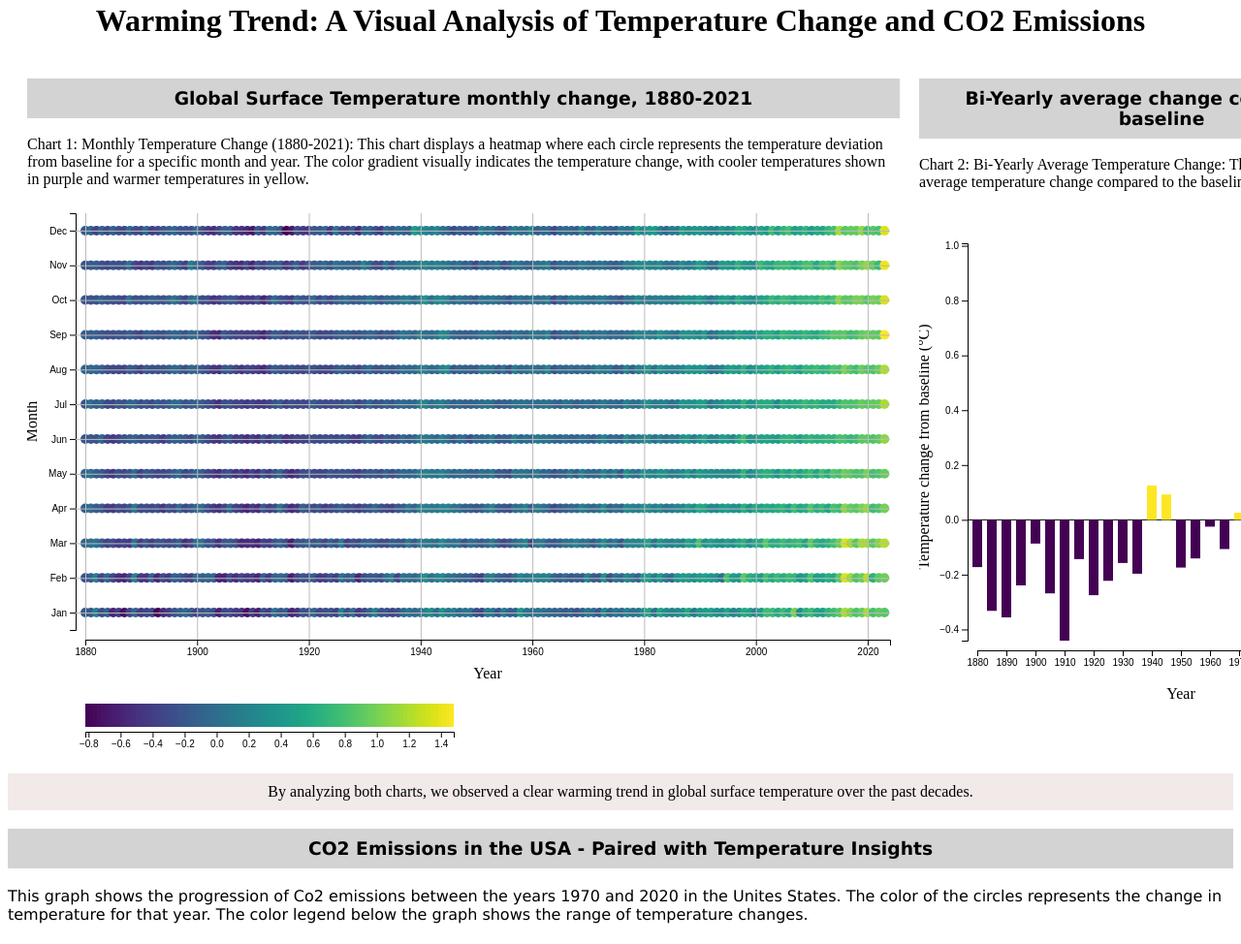
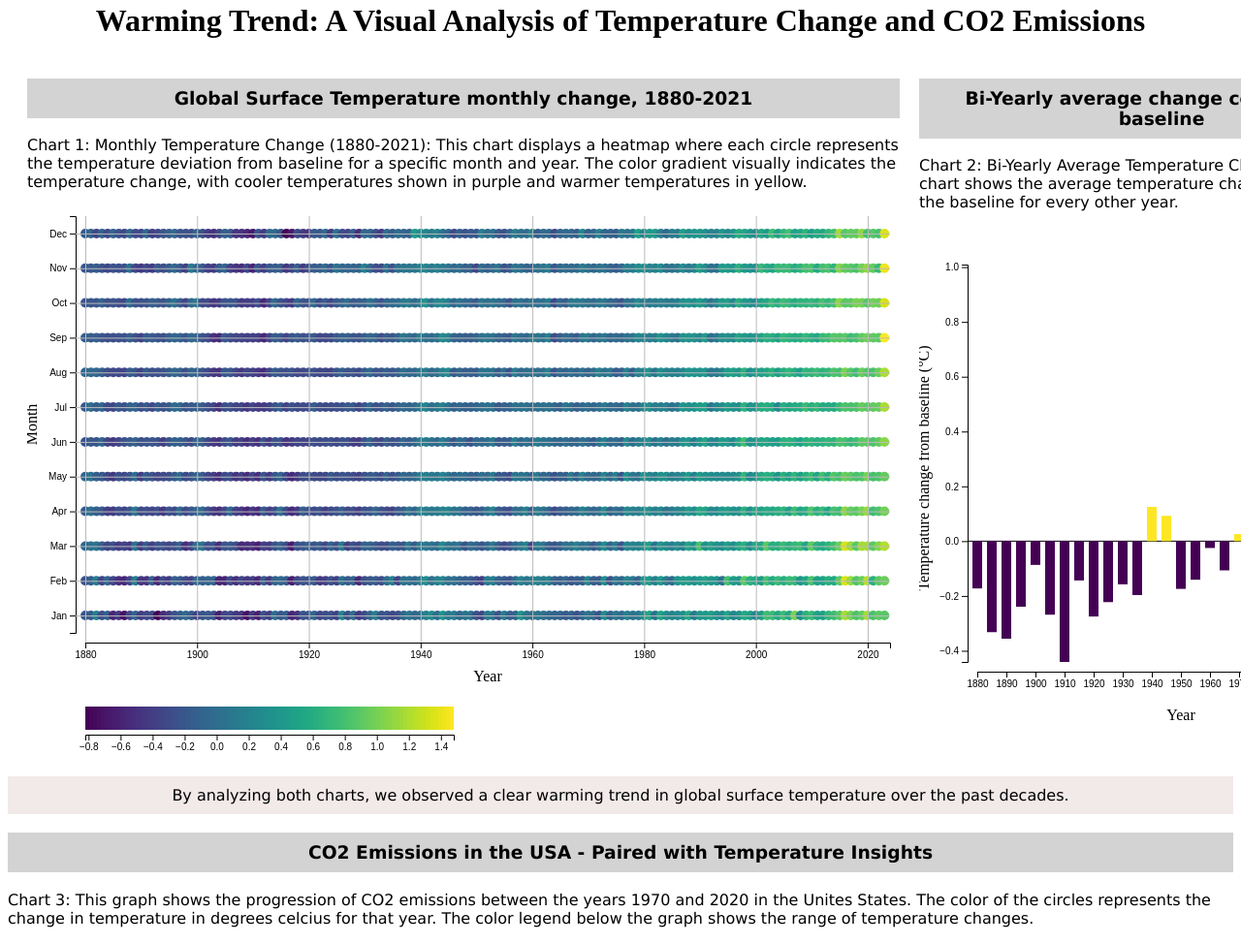
Before and after one commit to KTsula/Visualization_3300_Project_1, a plain HTML site: page index.html in a window 1280 px wide. Shown: the part 18-992 px from the top of the page at 97% size. Drawn offline with nearby package versions, Linux system fonts and the light colour scheme.

Commit message:
fixed fonts

```diff
--- a/index.html
+++ b/index.html
@@ -22,18 +22,27 @@
   <p>
   <div style="display: flex; align-items: flex-start; margin: 20px;">
     <div style="flex: 1; margin-right: 20px;">
-        <h3 style="font-family: Verdana; text-align: center; background-color: lightgray; padding: 10px">Global Surface Temperature monthly change, 1880-2021</h3>
-        <p>Chart 1: Monthly Temperature Change (1880-2021): This chart displays a heatmap where each circle represents the temperature deviation from baseline for a specific month and year. The color gradient visually indicates the temperature change, with cooler temperatures shown in purple and warmer temperatures in yellow.</p>
+      <h3 style="font-family: Verdana; text-align: center; background-color: lightgray; padding: 10px">Global Surface
+        Temperature monthly change, 1880-2021</h3>
+      <p style="font-family: Verdana">Chart 1: Monthly Temperature Change (1880-2021): This chart displays a heatmap
+        where each circle represents the
+        temperature deviation from baseline for a specific month and year. The color gradient visually indicates the
+        temperature change, with cooler temperatures shown in purple and warmer temperatures in yellow.</p>
       <svg id="tempChart1" width="900" height="500"></svg>
       <svg id="colorLegend1" width="400" height="50" style="background: #fff; margin-top:10px; margin-left:50px;"></svg>
     </div>
     <div style="flex: 1; align-items: center;">
-        <h3 style="font-family: Verdana; text-align: center; background-color: lightgray; padding: 10px">Bi-Yearly average change compared to baseline</h3>
-        <p>Chart 2: Bi-Yearly Average Temperature Change: This bar chart shows the average temperature change compared to the baseline for every other year.<br><br></p>
+      <h3 style="font-family: Verdana; text-align: center; background-color: lightgray; padding: 10px">Bi-Yearly average
+        change compared to baseline</h3>
+      <p style="font-family: Verdana">Chart 2: Bi-Yearly Average Temperature Change: This bar chart shows the average
+        temperature change compared to
+        the baseline for every other year.<br><br></p>
       <svg id="tempChart2" width="500" height="500"></svg>
     </div>
   </div>
-    <p style="text-align: center; background-color: rgb(242, 233, 233); padding: 10px">By analyzing both charts, we observed a clear warming trend in global surface temperature over the past decades.</p>
+  <p style="font-family: Verdana; text-align: center; background-color: rgb(242, 233, 233); padding: 10px">By analyzing
+    both charts, we
+    observed a clear warming trend in global surface temperature over the past decades.</p>
   <script id="tempChart1_script">
     // Temperature Chart 1 (With gradually changing colored circles)
     const svg_1 = d3.select('svg#tempChart1');
@@ -192,7 +201,7 @@
 
         const yScale_2 = d3.scaleLinear()
           .domain([d3.min(yearAvgTemp, d => d.avgTemp), d3.max(yearAvgTemp, d => d.avgTemp)])
-          .range([chartHeight_2-10, 0]);
+          .range([chartHeight_2 - 10, 0]);
 
         // Create X axis
         const bottomAxis_2 = d3.axisBottom(xScale_2).tickFormat(d => d.toString());
@@ -227,7 +236,7 @@
         // Create horizontal line at y=0
         chartArea_2.append('line')
           .attr('x1', -10)
-          .attr('x2', chartWidth_2+10)
+          .attr('x2', chartWidth_2 + 10)
           .attr('y1', yScale_2(0))
           .attr('y2', yScale_2(0))
           .style('stroke', 'black')
@@ -253,8 +262,11 @@
   </script>
   </p>
   <p>
-  <h3 style="font-family: Verdana; text-align: center; background-color: lightgray; padding: 10px">CO2 Emissions in the USA - Paired with Temperature Insights</h3>
-  <p style="font-family: Verdana; font-size: 13">This graph shows the progression of Co2 emissions between the years 1970 and 2020 in the Unites States. The color of the circles represents the change in temperature for that year. The color legend below the graph shows the range of temperature changes.</p>
+  <h3 style="font-family: Verdana; text-align: center; background-color: lightgray; padding: 10px">CO2 Emissions in the
+    USA - Paired with Temperature Insights</h3>
+  <p style="font-family: Verdana">Chart 3: This graph shows the progression of CO2 emissions between the years
+    1970 and 2020 in the Unites States. The color of the circles represents the change in temperature in degrees celcius
+    for that year. The color legend below the graph shows the range of temperature changes.</p>
   </p>
   <div style="display: flex; flex-direction: column; align-items: center;">
     <svg id="scatterplot" height="600" width="1000" style="margin-top:30px">
@@ -415,9 +427,11 @@
       //  Credit Prof. Rz if you are basing a legend on this structure, and note PERFORMANCE CONSIDERATIONS
 
       // Shrink legend bar by 5 px inwards from sides of SVG
-      const offsets = { width: 10,
+      const offsets = {
+        width: 10,
         top: 2,
-                        bottom: 24 };
+        bottom: 24
+      };
       // Number of integer 'pixel steps' to draw when showing continuous scales
       //    Warning, not using a canvas element so lots of rect tags will be created for low stepSize, causing issues with performance -- keep this large
       const stepSize = 4;
@@ -434,9 +448,9 @@
 
       // In this case the "data" are pixels, and we get numbers to use in colorScale
       // Use this to make axis labels
-      let barScale = d3.scaleLinear().domain([legendMinMax[0]-minMaxExtension,
-                                                legendMinMax[1]+minMaxExtension])
-                                     .range([0,legendBarWidth]);
+      let barScale = d3.scaleLinear().domain([legendMinMax[0] - minMaxExtension,
+      legendMinMax[1] + minMaxExtension])
+        .range([0, legendBarWidth]);
       let barAxis = d3.axisBottom(barScale);
 
       // Place for bar slices to live
@@ -459,18 +473,18 @@
         barAxis.tickValues(barThresholds);
 
         // Draw rectangles between the threshold segments
-        for (let i=0; i<barThresholds.length-1; i++) {
+        for (let i = 0; i < barThresholds.length - 1; i++) {
           let dataStart = barThresholds[i];
-          let dataEnd = barThresholds[i+1];
+          let dataEnd = barThresholds[i + 1];
           let pixelStart = barAxis.scale()(dataStart);
           let pixelEnd = barAxis.scale()(dataEnd);
 
           bar.append("rect")
             .attr("x", pixelStart)
             .attr("y", 0)
-            .attr("width", pixelEnd - pixelStart )
+            .attr("width", pixelEnd - pixelStart)
             .attr("height", barHeight)
-            .style("fill", legendColorScale( (dataStart + dataEnd) / 2.0 ) );
+            .style("fill", legendColorScale((dataStart + dataEnd) / 2.0));
         }
       }
       // Else if we have a continuous / roundable scale
@@ -487,28 +501,28 @@
         // It's likely that scale clamping will actually do this for us elegantly
         // ...but better to be safer and patch the regions anyways
 
-        for (let i=0; i<legendBarWidth; i=i+stepSize) {
+        for (let i = 0; i < legendBarWidth; i = i + stepSize) {
 
-          let center = i+(stepSize/2);
-          let dataCenter = barAxis.scale().invert( center );
+          let center = i + (stepSize / 2);
+          let dataCenter = barAxis.scale().invert(center);
 
           // below normal scale bounds
-          if ( dataCenter < legendMinMax[0] ) {
+          if (dataCenter < legendMinMax[0]) {
             bar.append("rect")
               .attr("x", i)
               .attr("y", 0)
               .attr("width", stepSize)
-              .attr("height",barHeight)
-              .style("fill", legendColorScale( legendMinMax[0] ) );
+              .attr("height", barHeight)
+              .style("fill", legendColorScale(legendMinMax[0]));
           }
           // within normal scale bounds
-          else if ( dataCenter < legendMinMax[1] ) {
+          else if (dataCenter < legendMinMax[1]) {
             bar.append("rect")
               .attr("x", i)
               .attr("y", 0)
               .attr("width", stepSize)
-                .attr("height",barHeight)
-                .style("fill", legendColorScale( dataCenter ) );
+              .attr("height", barHeight)
+              .style("fill", legendColorScale(dataCenter));
           }
           // above normal scale bounds
           else {
@@ -516,8 +530,8 @@
               .attr("x", i)
               .attr("y", 0)
               .attr("width", stepSize)
-                .attr("height",barHeight)
-                .style("fill", legendColorScale( legendMinMax[1] ) );
+              .attr("height", barHeight)
+              .style("fill", legendColorScale(legendMinMax[1]));
           }
 
         }
@@ -528,18 +542,18 @@
 
         // Use a scaleBand to make blocks of color and simple labels
         let barScale = d3.scaleBand().domain(nomVals)
-                                      .range([0,legendBarWidth])
+          .range([0, legendBarWidth])
           .padding(0.05);
         barAxis.scale(barScale);
 
         // Draw rectangles for each nominal entry
-        nomVals.forEach( d => {
+        nomVals.forEach(d => {
           bar.append("rect")
-            .attr("x", barScale(d) )
+            .attr("x", barScale(d))
             .attr("y", 0)
-            .attr("width", barScale.bandwidth() )
+            .attr("width", barScale.bandwidth())
             .attr("height", barHeight)
-            .style("fill", legendColorScale( d ) );
+            .style("fill", legendColorScale(d));
         });
       }
       // DONE w/SWITCH
@@ -547,10 +561,11 @@
       // Finally, draw legend labels
       legend.append("g")
         .attr("class", "legend axis")
-            .attr("transform",`translate(${offsets.width},${offsets.top+barHeight+5})`)
+        .attr("transform", `translate(${offsets.width},${offsets.top + barHeight + 5})`)
         .call(barAxis);
 
     }
   </script>
 </body>
+
 </html>
```
Lines whose indentation alone changed are shown as unchanged.
